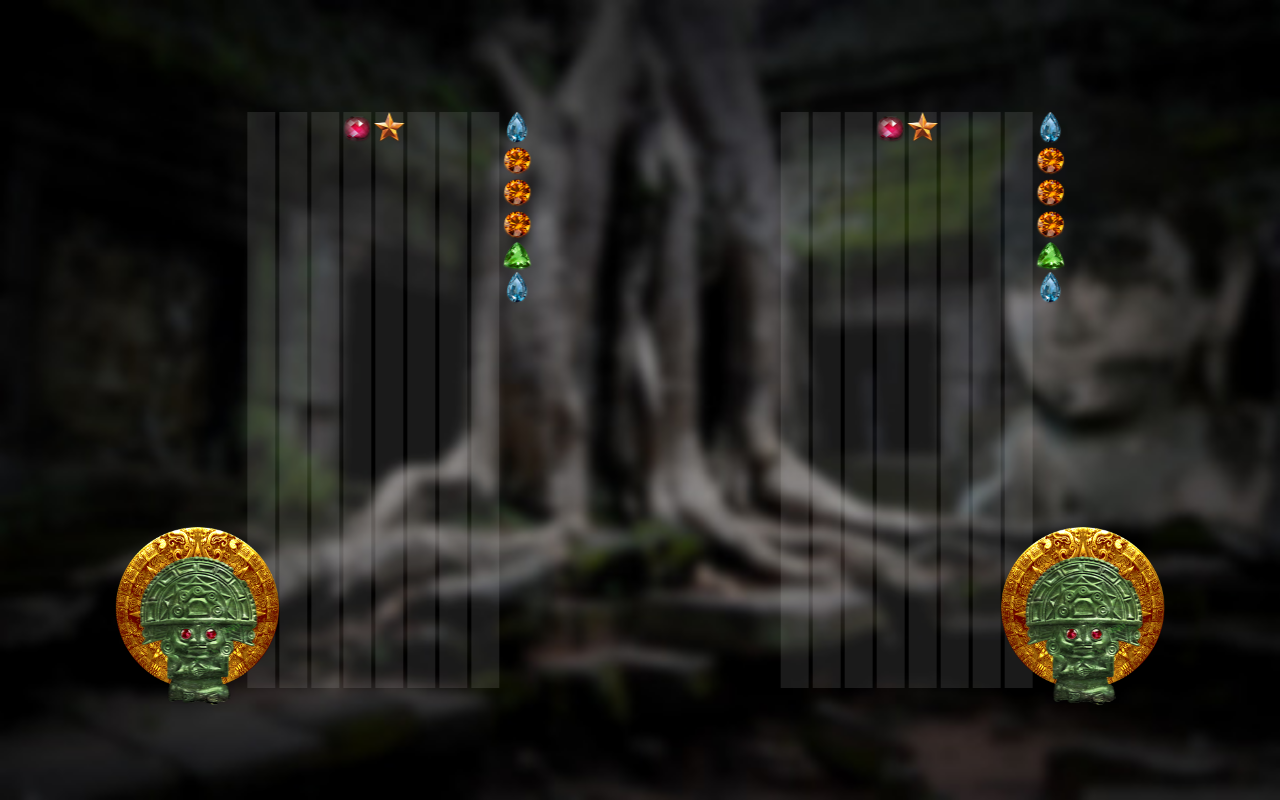
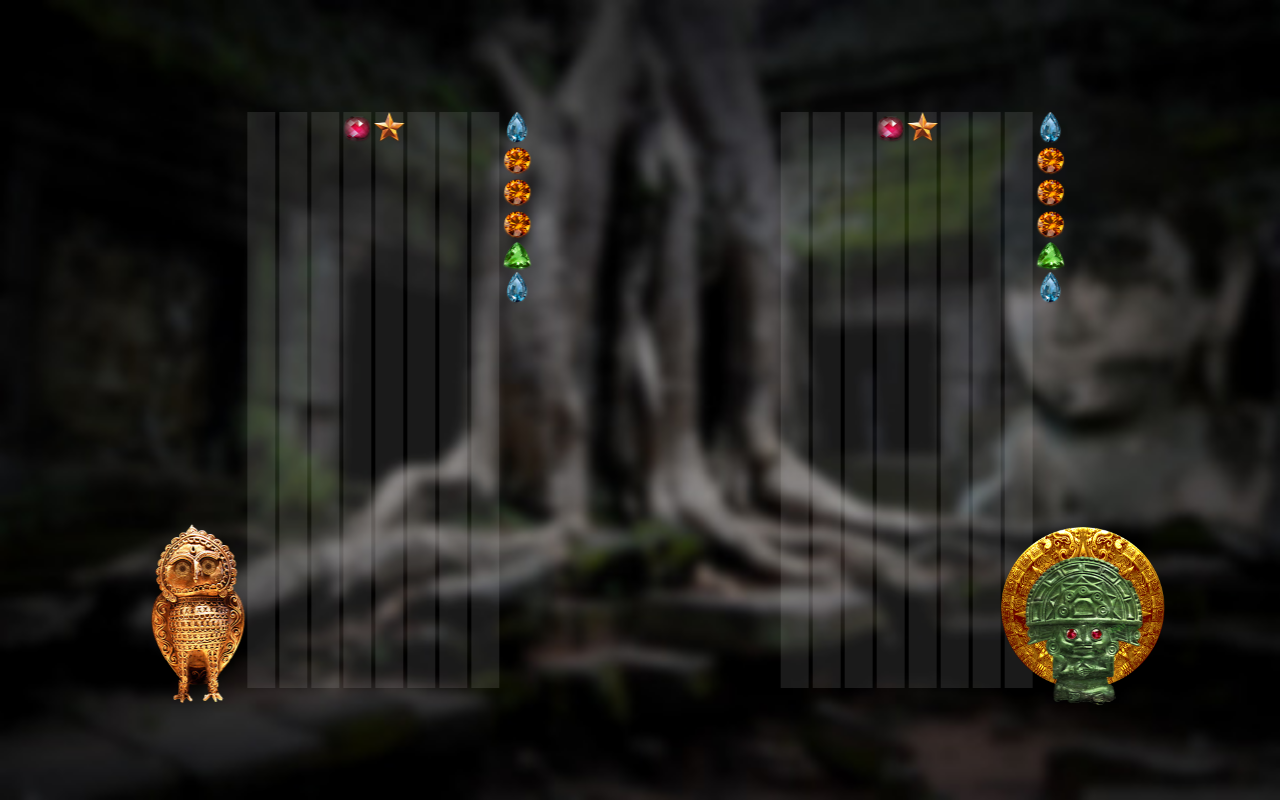
Before and after one commit to geon/flup, a plain HTML site: page index.html in a window 1280 px wide. Drawn offline with Linux system fonts and the light colour scheme.

Commit message:
Added another avatar with basic animation.

```diff
--- a/app.js
+++ b/app.js
@@ -23,7 +23,7 @@ function App (options) {
 	this.backgroundImage = new Image();
 
 	this.avatars = [
-		new AvatarAztecJade({character: 0}),
+		new AvatarOwl({character: 0}),
 		new AvatarAztecJade({character: 0})
 	];
 
@@ -80,6 +80,7 @@ App.prototype.loadSprites = function () {
 
 	promises.push(Piece.getSpriteSheet().loadImage());
 	promises.push(UnlockingEffect.getSpriteSheet().loadImage());
+	promises.push(AvatarOwl.getSpriteSheet().loadImage());
 	promises.push(AvatarAztecJade.getSpriteSheet().loadImage());
 
 	var promise = $.Deferred();
--- /dev/null
+++ b/avatar-owl.js
@@ -0,0 +1,174 @@
+
+"use strict";
+
+
+function AvatarOwl (options) {
+
+	this.character = options.character;
+};
+
+
+AvatarOwl.size = 256;
+
+
+
+AvatarOwl.getSprites = function() {
+
+	if (!AvatarOwl.sprites) {
+
+		AvatarOwl.sprites = AvatarOwl.getSpriteSheet().getSprites();
+	}
+
+	return AvatarOwl.sprites;
+}
+
+
+AvatarOwl.getSpriteSheet = function () {
+
+	if (!AvatarOwl.spriteSheet) {
+
+		AvatarOwl.spriteSheet = new SpriteSheet(AvatarOwl.getSpriteSheetSettings());
+	}
+
+	return AvatarOwl.spriteSheet;
+}
+
+
+AvatarOwl.getSpriteSheetSettings = function () {
+
+	var sprites = [
+		{
+			name: "head",
+			sheetPosition: {x:0, y:0},
+			sheetSize: {x:1, y:1},
+		},
+		{
+			name: "headSpin1",
+			sheetPosition: {x:0, y:0},
+			sheetSize: {x:1, y:1},
+		},
+		{
+			name: "headSpin2",
+			sheetPosition: {x:0, y:0},
+			sheetSize: {x:2, y:1},
+		},
+		{
+			name: "headSpin3",
+			sheetPosition: {x:0, y:0},
+			sheetSize: {x:3, y:1},
+		},
+		{
+			name: "headSpin4",
+			sheetPosition: {x:0, y:0},
+			sheetSize: {x:4, y:1},
+		},
+		{
+			name: "headSpin5",
+			sheetPosition: {x:0, y:0},
+			sheetSize: {x:5, y:1},
+		},
+		{
+			name: "body",
+			sheetPosition: {x:0, y:1},
+			sheetSize: {x:1, y:1},
+		},
+		{
+			name: "wingsClosed",
+			sheetPosition: {x:1, y:1},
+			sheetSize: {x:0, y:0},
+		},
+		{
+			name: "wingsTransition1",
+			sheetPosition: {x:2, y:1},
+			sheetSize: {x:0, y:0},
+		},
+		{
+			name: "wingsTransition2",
+			sheetPosition: {x:3, y:1},
+			sheetSize: {x:0, y:0},
+		},
+		{
+			name: "wingsTransition3",
+			sheetPosition: {x:4, y:1},
+			sheetSize: {x:0, y:0},
+		},
+		{
+			name: "wingsOpen",
+			sheetPosition: {x:5, y:1},
+			sheetSize: {x:0, y:0},
+		},
+	];
+
+	return {
+		imageFileName: "owl.png",
+		gridSize: {x:6, y:2},
+		spriteSettings: sprites
+	}
+}
+
+
+AvatarOwl.wingFlapCycle = [
+	{name: "wingsClosed",      time: 2000},
+	{name: "wingsTransition1", time: 50},
+	{name: "wingsTransition2", time: 50},
+	{name: "wingsTransition3", time: 50},
+	{name: "wingsOpen",        time: 1000},
+	{name: "wingsTransition3", time: 50},
+	{name: "wingsTransition2", time: 50},
+	{name: "wingsTransition1", time: 50}
+];
+
+AvatarOwl.wingFlapCycle.currentFrameIndex = 0;
+
+AvatarOwl.wingFlapCycle.getCurrentFrameName = function () {
+
+	// If there is no timer to the next frame...
+	if (!AvatarOwl.wingFlapCycle.frameTimer) {
+
+		// ...create one.
+		AvatarOwl.wingFlapCycle.frameTimer = setTimeout(function(){
+
+			// Next frame.
+			++AvatarOwl.wingFlapCycle.currentFrameIndex;
+			AvatarOwl.wingFlapCycle.currentFrameIndex %= AvatarOwl.wingFlapCycle.length;
+
+			// Clear the timer.
+			AvatarOwl.wingFlapCycle.frameTimer = undefined;
+
+		// Wait this long before switching frame.
+		}, AvatarOwl.wingFlapCycle[AvatarOwl.wingFlapCycle.currentFrameIndex].time);
+	};
+
+	// The current frame name.
+	return AvatarOwl.wingFlapCycle[AvatarOwl.wingFlapCycle.currentFrameIndex].name;
+}
+
+AvatarOwl.prototype.draw = function (context, currentTime, avatarCenter) {
+
+	var sprites = AvatarOwl.getSprites();
+
+	var size = {
+		x: AvatarOwl.size,
+		y: AvatarOwl.size
+	};
+
+	var wingFlapFrameTime = 50;
+
+	sprites[AvatarOwl.wingFlapCycle.getCurrentFrameName()].draw(
+		context,
+		Coord.subtract(avatarCenter, Coord.scale(size, 0.5)),
+		size
+	);
+
+	sprites["body"].draw(
+		context,
+		Coord.subtract(avatarCenter, Coord.scale(size, 0.5)),
+		size
+	);
+
+	sprites["head"].draw(
+		context,
+		Coord.subtract(avatarCenter, Coord.scale(size, 0.5)),
+		size
+	);
+}
--- a/index.html
+++ b/index.html
@@ -12,7 +12,8 @@
 	</body>
 
 	<script src="jquery.min.js"></script>
-	<script src="avatar.js"></script>
+	<script src="avatar-aztec-jade.js"></script>
+	<script src="avatar-owl.js"></script>
 	<script src="unlocking-effect.js"></script>
 	<script src="coord.js"></script>
 	<script src="animation.js"></script>
```
Also changed, not shown: avatar-aztec-jade.js (renamed from avatar.js).
